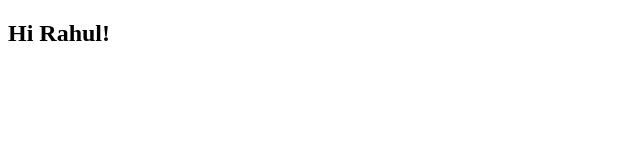
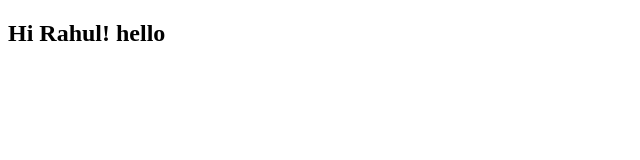
Before and after one commit to praveen998/rahulchicken, a plain HTML site: page index.html in a window 1280 px wide. Shown: the full height of the page, 0-640 px from the left. Drawn offline with Linux system fonts and the light colour scheme.

Commit message:
Update index.html

```diff
--- a/index.html
+++ b/index.html
@@ -5,6 +5,6 @@
     </head>
 
     <body>
-        <h2>Hi Rahul!</h2>
+        <h2>Hi Rahul! hello</h2>
     </body>
 </html>
```
